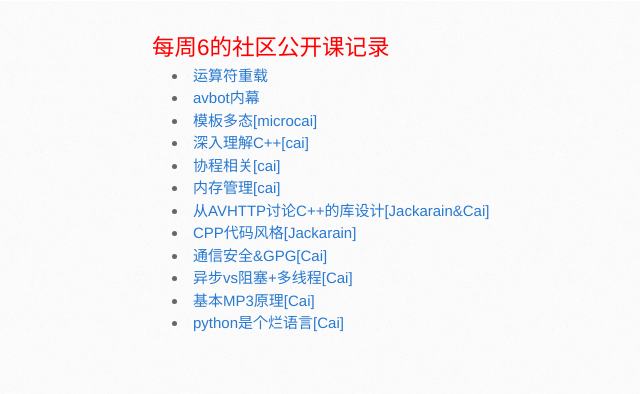
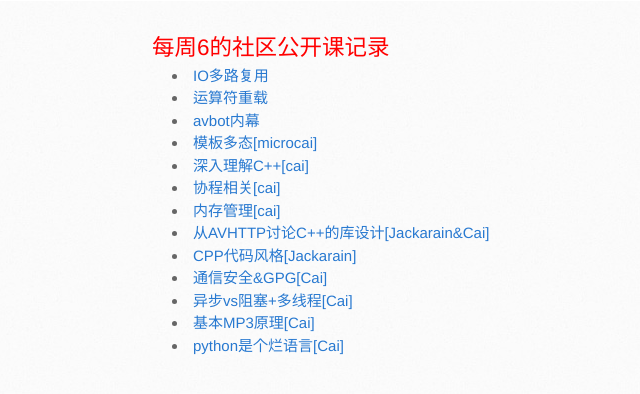
Before and after one commit to avplayer/avplayer.github.com, a Jekyll site: the page built from classes.md, in a window 1280 px wide. Shown: the top 394 px of the page, without its empty margins (18-658 px from the left). Built offline with Jekyll 4.4.1, drawn with Linux system fonts in a browser that asks for light colours; Markdown is read by kramdown in place of the engine named in the settings.

Commit message:
class tody

```diff
--- a/classes.md
+++ b/classes.md
@@ -2,6 +2,7 @@
 layout: class
 title: 每周6的社区公开课记录
 ---
+* [IO多路复用](https://avlog.avplayer.org/3597082/IO%E5%A4%9A%E8%B7%AF%E5%A4%8D%E7%94%A8.html)
 * [运算符重载](https://avlog.avplayer.org/3597082/c++%E8%BF%90%E7%AE%97%E7%AC%A6%E9%87%8D%E8%BD%BD.html)
 * [avbot内幕](https://avlog.avplayer.org/3597082/avbot%E5%86%85%E5%B9%95.html)
 * [模板多态\[microcai\]](https://avlog.avplayer.org/3597082/%E6%A8%A1%E6%9D%BF%E5%A4%9A%E6%80%81.html)
```
